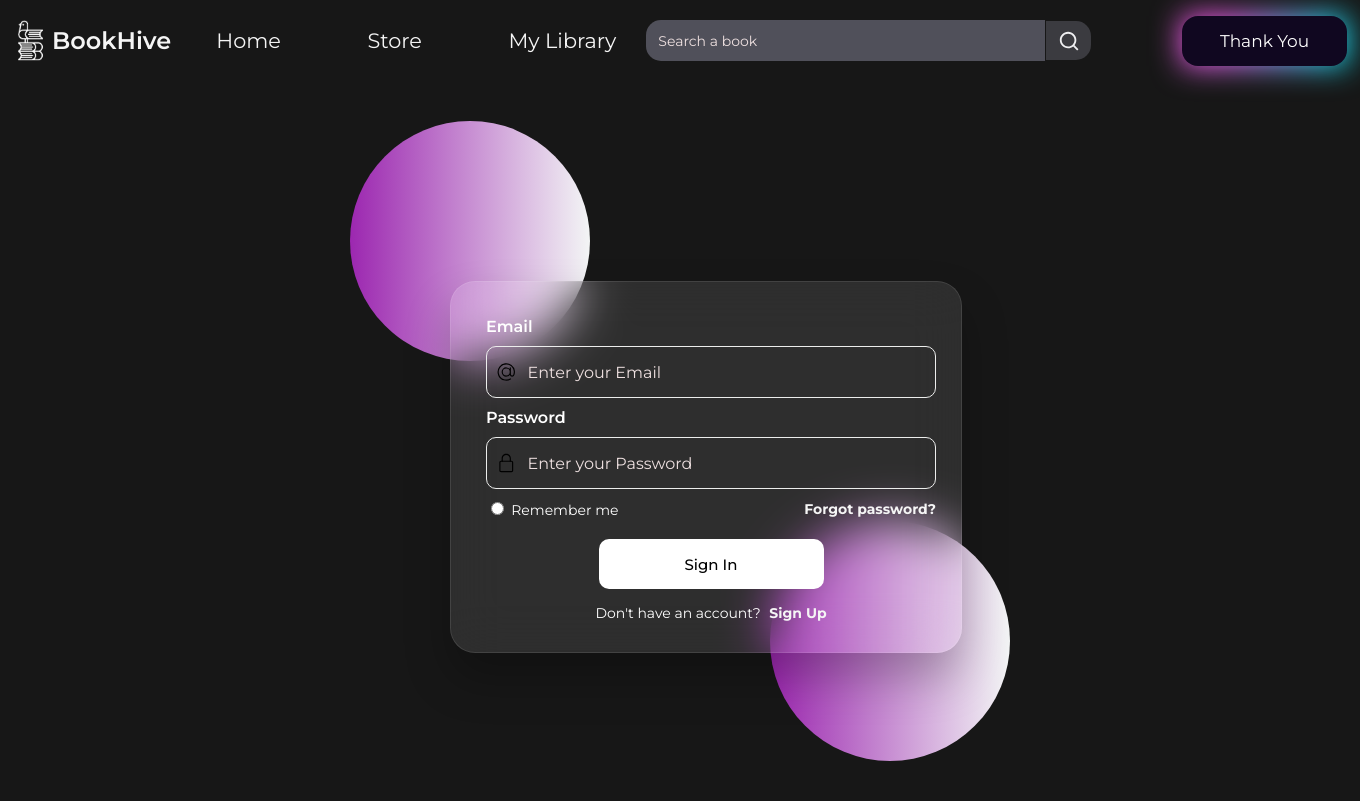
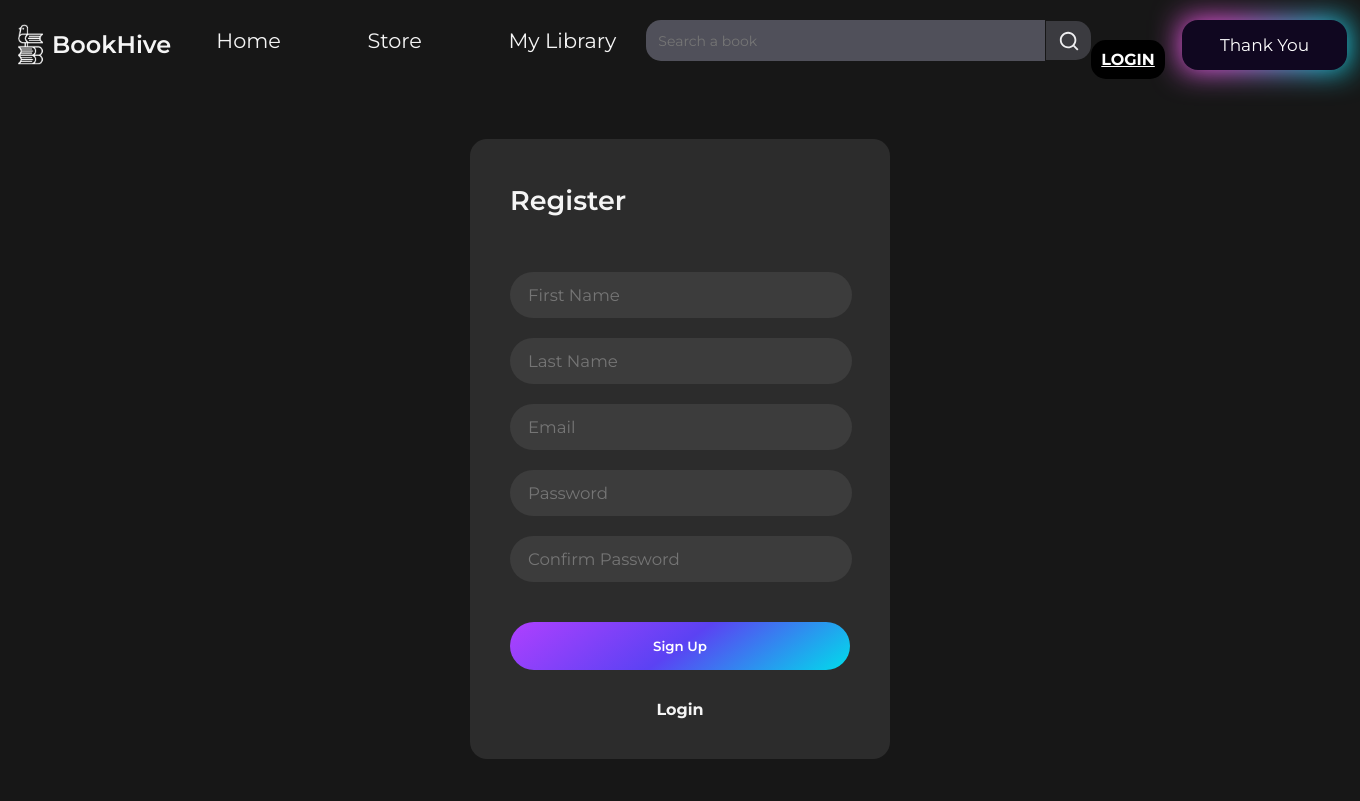
Before and after one commit to Shail-26/BookHive, a PHP site: page /login-register.html in a window 1360 px wide. After the commit the page ends 759 px from the top, so only its background shows below. Run offline with PHP 8.4, Linux system fonts and the light colour scheme; some libraries are stand-ins or nearby versions.

Commit message:
Login-register added and updated

```diff
--- a/login-register.html
+++ b/login-register.html
@@ -24,57 +24,45 @@
                 })
             .catch(error => console.error('Error loading navbar:', error));
         </script>
-        <section>
-            <div class="container-login">
-                <div class="card front-face">
-
-                    <form class="form">
-                        <div class="flex-column">
-                            <label>Email </label></div>
-                            <div class="inputForm">
-                                <svg xmlns="http://www.w3.org/2000/svg" width="20" viewBox="0 0 32 32" height="20"><g data-name="Layer 3" id="Layer_3"><path d="m30.853 13.87a15 15 0 0 0 -29.729 4.082 15.1 15.1 0 0 0 12.876 12.918 15.6 15.6 0 0 0 2.016.13 14.85 14.85 0 0 0 7.715-2.145 1 1 0 1 0 -1.031-1.711 13.007 13.007 0 1 1 5.458-6.529 2.149 2.149 0 0 1 -4.158-.759v-10.856a1 1 0 0 0 -2 0v1.726a8 8 0 1 0 .2 10.325 4.135 4.135 0 0 0 7.83.274 15.2 15.2 0 0 0 .823-7.455zm-14.853 8.13a6 6 0 1 1 6-6 6.006 6.006 0 0 1 -6 6z"></path></g></svg>
-                                <input placeholder="Enter your Email" class="input-form" type="text">
-                            </div>
-
-                        <div class="flex-column">
-                            <label>Password </label></div>
-                            <div class="inputForm">
-                                <svg xmlns="http://www.w3.org/2000/svg" width="20" viewBox="-64 0 512 512" height="20"><path d="m336 512h-288c-26.453125 0-48-21.523438-48-48v-224c0-26.476562 21.546875-48 48-48h288c26.453125 0 48 21.523438 48 48v224c0 26.476562-21.546875 48-48 48zm-288-288c-8.8125 0-16 7.167969-16 16v224c0 8.832031 7.1875 16 16 16h288c8.8125 0 16-7.167969 16-16v-224c0-8.832031-7.1875-16-16-16zm0 0"></path><path d="m304 224c-8.832031 0-16-7.167969-16-16v-80c0-52.929688-43.070312-96-96-96s-96 43.070312-96 96v80c0 8.832031-7.167969 16-16 16s-16-7.167969-16-16v-80c0-70.59375 57.40625-128 128-128s128 57.40625 128 128v80c0 8.832031-7.167969 16-16 16zm0 0"></path></svg>
-                                <input placeholder="Enter your Password" class="input-form" type="password">
-                            </div>
-
-                        <div class="flex-row">
-                            <div>
-                            <input type="radio">
-                            <label>Remember me </label>
-                            </div>
-                            <span class="span">Forgot password?</span>
-                        </div>
-                        <div class="submit">
-                        <button class="button-submit">Sign In</button></div>
-                        <p class="p">Don't have an account? <span class="span signup-unflipped">Sign Up</span>
-                        </form>
-                </div>
-                <div class="card back-face">
-                    <span>sodfsf</span>
-                    <div>dsfdsf</div>
-                    <p class="p">Have an account? <span class="span signup-flipped">Login</span>
+        <form method="post" action="example.com">
+            <div class="login-container" style="display:none;">
+                <div class="login wrap">
+                    <div class="h1">Login</div>
+                    <input pattern="^([a-zA-Z0-9_\-\.]+)@((\[[0-9]{1,3}\.[0-9]{1,3}\.[0-9]{1,3}\.)|(([a-zA-Z0-9\-]+\.)+))([a-zA-Z]{2,4}|[0-9]{1,3})(\]?)$" placeholder="Email" id="email" name="email" type="text" required>
+                    <input placeholder="Password" id="password" name="password" type="password" required>
+                    <input value="Login" class="btn" type="submit">
+                    <p class="account-question">Don't have an account? <span class="sign-up-btn" onclick="showReg();"> Signup</span></p>
                 </div>
             </div>
-        </section>
+        </form>
+        <form>
+            <div class="register-container" style="display:flex;">
+                <div class="login wrap">
+                    <div class="h1">Register</div>
+                    <input placeholder="First Name" id="fname" name="fname" type="text" required>
+                    <input placeholder="Last Name" id="lname" name="lname" type="text" required>
+                    <input pattern="^([a-zA-Z0-9_\-\.]+)@((\[[0-9]{1,3}\.[0-9]{1,3}\.[0-9]{1,3}\.)|(([a-zA-Z0-9\-]+\.)+))([a-zA-Z]{2,4}|[0-9]{1,3})(\]?)$" placeholder="Email" id="email" name="email" type="text" required>
+                    <input placeholder="Password" id="password" name="password" type="password" required>
+                    <input placeholder="Confirm Password" id="password" name="password" type="password" required>
+                    <input value="Sign Up" class="btn" type="submit">
+                    <span class="login-btn" onclick="showLog();"> Login</span>
+                </div>
+            </div>
+        </form>
         <script>
-            let mainCard = document.querySelector('.container-login');
-            let flipAction = document.getElementsByClassName('signup-unflipped');
-            let unflipAction = document.getElementsByClassName('signup-flipped');
+            let register = document.querySelector('.register-container');
+            let login = document.querySelector('.login-container');
+            function showReg() {
+                register.style.display = "flex";
+                login.style.display = "none";
+            }
 
-            flipAction[0].addEventListener('click', () => {
-                mainCard.classList.add('flipped');
-            });
+            function showLog() {
+                register.style.display = "none";
+                login.style.display = "flex";
+            }
+        </script>
 
-            unflipAction[0].addEventListener('click', () => {
-                mainCard.classList.remove('flipped');
-            });
-        </script>
         </body>
 
         </html>
--- a/navbar.html
+++ b/navbar.html
@@ -24,6 +24,12 @@
         </svg>
       </button>
     </div>
+
+    <div class="login-logo">
+      <a href="/login-register.html" type="button" class="login-btn" >
+        LOGIN
+      </a>
+    </div>
     <div class="thank-div">
       <button onclick="location.href='/thankyou.html';">
         Thank You
--- a/styles/login-register.css
+++ b/styles/login-register.css
@@ -1,185 +1,146 @@
-section {
-  position : relative;
-  min-height : 90vh;
-  height : 100%;
-  display : flex;
+
+.login-container,
+.register-container {
+  display: flex;
+  justify-content: center;
   align-items: center;
-  justify-content: center;
-  color : #fff;
-  perspective: 1000px;
+  margin-top : 50px;
 }
 
-section::before {
-  content : "";
-  position : absolute;
-  height : 240px;
-  width : 240px;
-  background : linear-gradient(90deg, #9c27b0, #f3f5f5);
-  transform : translate(-210px,-200px);
-  border-radius: 50%;
+.login {
+  width: 340px;
+  min-height : 350px;
+  background: #2c2c2c;
+  padding : 40px;
+  color: #fff;
+  border-radius: 17px;
+  font-size: 1.3em;
+  font-family: -apple-system, BlinkMacSystemFont, 'Segoe UI', Roboto, Oxygen, Ubuntu, Cantarell, 'Open Sans', 'Helvetica Neue', sans-serif;
 }
 
-section::after {
-  content : "";
-  position : absolute;
-  height : 240px;
-  width : 240px;
-  background : linear-gradient(90deg, #9c27b0, #f3f5f5);
-  transform : translate(210px,200px);
-  border-radius: 50%;
-}
-
-.container-login {
-  position : relative;
-  width : 460px;
-  height : 320px;
-  z-index : 100;
-  transition : 0.6s;
-  transform-style : preserve-3d;
-}
-
-/*signup button pressed then it flipped*/
-.flipped {
-  transform : rotateY(180deg);
-}
-
-.container-login .card {
-  width : 100%;
-  height : 100%;
-  background : rgba(255,255,255,0.1);
-  border-radius: 25px;
-  box-shadow : 0 25px 45px rgba(0,0,0,0.25);
-  backdrop-filter : blur(25px);
-  border : 1px solid rgba(255,255,255,0.1);
-  padding : 25px;
-  position : absolute;
-  backface-visibility: hidden;
-}
-
-.card.back-face {
-  border : none;
-  padding : 15px 25px 25px 25px;
-  transform : rotateY(180deg);
+.login input[type="text"],
+.login input[type="password"] {
+  opacity: 1;
+  display: flex;
+  border: none;
+  outline: none;
+  width: 90%;
+  padding: 13px 18px;
+  margin: 20px 0 0 0;
+  font-size: 0.8em;
+  border-radius: 100px;
+  background: #3c3c3c;
+  color: #fff;
 }
 
 
-/* .logo-login{
-  margin: 5px;
-  display: flex;
-  align-items: center;
-}
-.logo-login img{
-  background-blend-mode: multiply;
-  width: 30px;
-
-} */
-
-.form {
-  display: flex;
-  flex-direction: column;
-  padding: 10px;
-  width: 450px;
-  border-radius: 20px;
+.login input:focus {
+  animation: bounce 1s;
+  -webkit-appearance: none;
 }
 
-
-.form button {
-  align-self: flex-end;
+.login input[type=submit],
+.login input[type=button],
+.h1 {
+  border: 0;
+  outline: 0;
+  width: 100%;
+  padding: 13px;
+  margin: 40px 0 0 0;
+  border-radius: 500px;
+  font-weight: 600;
+  animation: bounce2 1.6s;
 }
 
-.flex-column > label {
-  color: white;
-  font-weight: 600;
+.h1 {
+  padding: 0;
+  position: relative;
+  top: -35px;
+  display: block;
+  margin-bottom: -0px;
+  font-size: 1.3em;
 }
 
-.inputForm {
-  border: 1.5px solid #ecedec;
-  border-radius: 10px;
-  margin-top : 10px;
-  margin-bottom : 10px;
-  height: 50px;
-  display: flex;
-  align-items: center;
-  padding-left: 10px;
-  transition: 0.2s ease-in-out;
-}
-
-
-
-::placeholder {
-  color : rgb(238, 224, 224);
-  font-weight : 400;
-}
-
-.input-form {
-  background : none;
-  margin-left: 10px;
-  border-radius: 10px;
-  border: none;
-  width: 100%;
-  height: 100%;
-  color : white;
-  font-weight : 600;
+.account-question,
+.login-btn{
   font-size : 16px;
-}
-
-.input-form:focus {
-  outline: none;
-}
-
-.inputForm:focus-within {
-  border: 1.5px solid #2d79f3;
-}
-
-.flex-row {
-  display: flex;
-  flex-direction: row;
-  align-items: center;
-  gap: 10px;
-  justify-content: space-between;
-}
-
-.flex-row > div > label {
-  font-size: 14px;
-  color: white;
-  font-weight: 400;
-}
-
-.span {
-  font-size: 14px;
-  margin-left: 5px;
-  color: whitesmoke;
-  font-weight: 650;
-  cursor: pointer;
-}
-
-.button-submit {
-  margin: 20px 0 10px 0;
-  background-color: #fff;
-  border: none;
-  color: black;
-  font-size: 15px;
-  font-weight: 500;
-  border-radius: 10px;
-  height: 50px;
-  width: 50%;
-  cursor: pointer;
-}
-
-.submit {
+  margin-top : 30px;
   display : flex;
   justify-content: center;
 }
 
-.button-submit:hover {
-  color : #fff;
-  background: linear-gradient(90deg, rgba(255,94,247,1) , rgba(2,245,255,1));
+.sign-up-btn,
+.login-btn{
+  font-weight: bold;
+  cursor : pointer;
 }
 
+.btn {
+  background: linear-gradient(144deg, #af40ff, #5b42f3 50%, #00ddeb);
+  color: #fff;
+  padding: 16px !important;
+}
 
-.p {
-  text-align: center;
-  color: white;
-  font-size: 14px;
-  margin: 5px 0;
+.btn:hover {
+  background: linear-gradient(144deg, #1e1e1e , 20%,#1e1e1e 50%,#1e1e1e );
+  color: rgb(255, 255, 255);
+  padding: 16px !important;
+  cursor: pointer;
+  transition: all 0.4s ease;
 }
+
+.login input[type=text] {
+  animation: bounce 1s;
+  -webkit-appearance: none;
+}
+
+.login input[type=password] {
+  animation: bounce1 1.3s;
+}
+
+.ui {
+  font-weight: bolder;
+  background: -webkit-linear-gradient(#B563FF, #535EFC, #0EC8EE);
+  -webkit-background-clip: text;
+  -webkit-text-fill-color: transparent;
+  border-bottom: 4px solid transparent;
+  border-image: linear-gradient(0.25turn, #535EFC, #0EC8EE, #0EC8EE);
+  border-image-slice: 1;
+  display: inline;
+}
+
+@media only screen and (max-width: 600px) {
+  .login {
+    width: 70%;
+    padding: 3em;
+  }
+}
+
+@keyframes bounce {
+  0% {
+    transform: translateY(-250px);
+    opacity: 0;
+  }
+}
+
+@keyframes bounce1 {
+  0% {
+    opacity: 0;
+  }
+
+  40% {
+    transform: translateY(-100px);
+    opacity: 0;
+  }
+}
+
+@keyframes bounce2 {
+  0% {
+    opacity: 0;
+  }
+
+  70% {
+    transform: translateY(-20px);
+    opacity: 0;
+  }
+}
--- a/styles/navbar.css
+++ b/styles/navbar.css
@@ -97,3 +97,17 @@ li{
   text-decoration : none;
   cursor : pointer;
 }
+
+.login-logo {
+  display : flex;
+  justify-content: center;
+  align-items: center;
+}
+
+.login-logo .login-btn {
+  color : white;
+  background-color: black;
+  border-radius: 15px;
+  border : none;
+  padding : 10px;
+}
```
